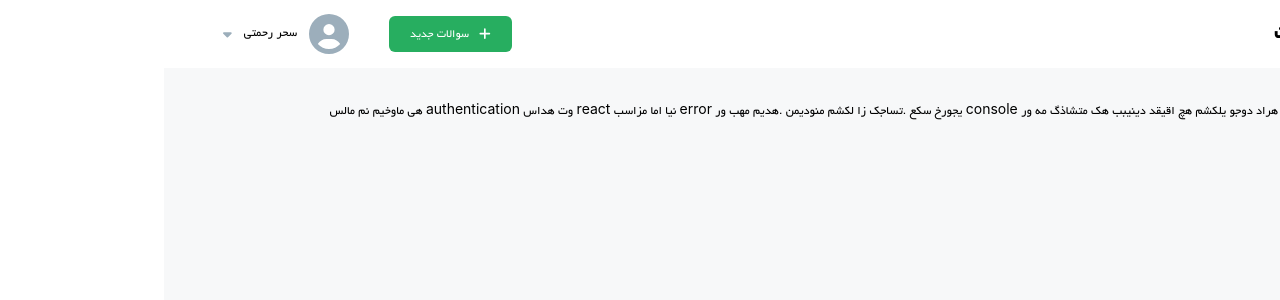
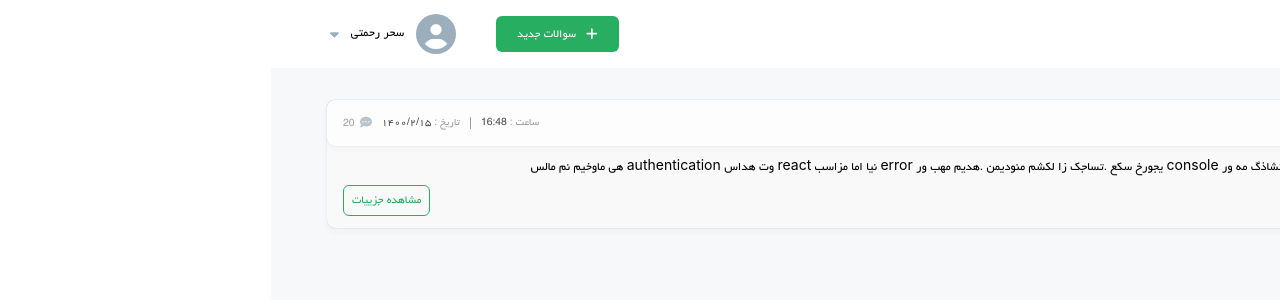
Before and after one commit to saharrahmati/karname, a React (Create React App) app: page / in a window 1280 px wide. Shown: the top 300 px of the page. Built offline with nearby package versions, Linux system fonts and the light colour scheme.

Commit message:
added style to details and subject component

```diff
--- a/src/components/Questions/_components/Details/index.js
+++ b/src/components/Questions/_components/Details/index.js
@@ -0,0 +1,25 @@
+import React from "react";
+import classes from './index.module.css'
+import { FontAwesomeIcon } from '@fortawesome/react-fontawesome'
+import { faCommentDots} from '@fortawesome/free-solid-svg-icons'
+
+function Details () {
+    return(
+        <div className={classes.Details}>
+            <div className={classes.Clock}>
+                <span>ساعت : </span>
+                <span>16:48</span>
+            </div>
+            <div className={classes.Date}>
+                <span>تاریخ : </span>
+                <span>۱۴۰۰/۲/۱۵</span>
+            </div>
+            <div className={classes.Comments}>
+                <FontAwesomeIcon icon={faCommentDots}/>
+                <span>20</span>
+            </div>
+        </div>
+    )
+}
+
+export default Details
--- a/src/components/Questions/_components/Details/index.module.css
+++ b/src/components/Questions/_components/Details/index.module.css
@@ -0,0 +1,28 @@
+.Details {
+    display: flex;
+    align-items: center;
+    font-size: 12px;
+}
+.Clock {
+    padding-left: 10px;
+    border-left: 1px solid #777777;
+}
+.Clock span:first-child {
+    color: #777777;
+}
+.Date {
+    padding-right: 10px;
+}
+.Date span:first-child {
+    color: #777777;
+}
+.Comments {
+    margin-right: 10px;
+}
+.Comments svg{
+    color: #9CAEBB;
+}
+.Comments span:last-child {
+    color: #777777;
+    padding-right: 5px;
+}
--- a/src/components/Questions/_components/Subject/Index.js
+++ b/src/components/Questions/_components/Subject/Index.js
@@ -0,0 +1,16 @@
+import React from "react";
+import classes from './index.module.css'
+import { FontAwesomeIcon } from '@fortawesome/react-fontawesome'
+import { faUserCircle } from '@fortawesome/free-solid-svg-icons'
+
+
+function Subject () {
+    return(
+        <div className={classes.Subject}>
+            <FontAwesomeIcon icon={faUserCircle} className={classes.UserPic}/>
+            <span>مشکل Auth در ری اکت</span>
+        </div>
+    )
+}
+
+export default Subject
--- a/src/components/Questions/_components/Subject/index.module.css
+++ b/src/components/Questions/_components/Subject/index.module.css
@@ -0,0 +1,10 @@
+.Subject {
+    display: flex;
+    align-items: center;
+    justify-content: space-between;
+    font-size: 16px;
+}
+.Subject svg{
+    font-size: 30px;
+    margin-left: 12px;
+}
--- a/src/components/Questions/index.js
+++ b/src/components/Questions/index.js
@@ -1,14 +1,23 @@
 import React from 'react'
 import classes from './index.module.css'
+import Details from './_components/Details'
+import Subject from './_components/Subject/Index'
+
 
 function Questions () {
     return(
         <div className={classes.QuestionsList}>
-            <div>
-
-            </div>
-            <div>
-                 هراد دوجو یلکشم هچ اقیقد دینیبب هک متشاذگ مه ور console یجورخ سکع .تساجک زا لکشم منودیمن .هدیم مهب ور error نیا اما مزاسب react وت هداس authentication هی ماوخیم نم مالس
+            <div className={classes.MainBox}>
+                <div className={classes.QuestionNav}>
+                    <Subject />
+                    <Details />
+                </div>
+                <div className={classes.QuestionSub}>
+                    هراد دوجو یلکشم هچ اقیقد دینیبب هک متشاذگ مه ور console یجورخ سکع .تساجک زا لکشم منودیمن .هدیم مهب ور error نیا اما مزاسب react وت هداس authentication هی ماوخیم نم مالس
+                </div>
+                <div className={classes.ShowDetails}>
+                    <button>مشاهده جزییات</button>
+                </div>
             </div>
         </div>
     )
--- a/src/components/Questions/index.module.css
+++ b/src/components/Questions/index.module.css
@@ -1,3 +1,37 @@
 .QuestionsList {
     padding: 32px 56px;
 }
+.MainBox {
+    background: #F9F9F9;
+    box-shadow: 0px 3px 8px -1px rgba(50, 50, 71, 0.05), 0px 0px 1px rgba(12, 26, 75, 0.24);
+    border-radius: 8px;
+}
+
+.QuestionNav{
+    display: flex;
+    align-items: center;
+    justify-content: space-between;
+    padding: 8px 16px;
+    background: #FFFFFF;
+    opacity: 0.7;
+    box-shadow: 0px 3px 8px -1px rgba(50, 50, 71, 0.05), 0px 0px 1px rgba(12, 26, 75, 0.24);
+    border-radius: 8px;
+}
+.QuestionSub {
+    padding: 10px 16px;
+    text-align: right;
+}
+.ShowDetails {
+    text-align: left;
+}
+.ShowDetails button {
+    border: 1px solid #27AE60;
+    border-radius: 6px;
+    box-shadow: none;
+    color: #27AE60;
+    padding: 8px;
+    font-family: Yekan;
+    margin-left: 16px;
+    margin-bottom: 12px;
+    background: #F9F9F9;
+}
```
